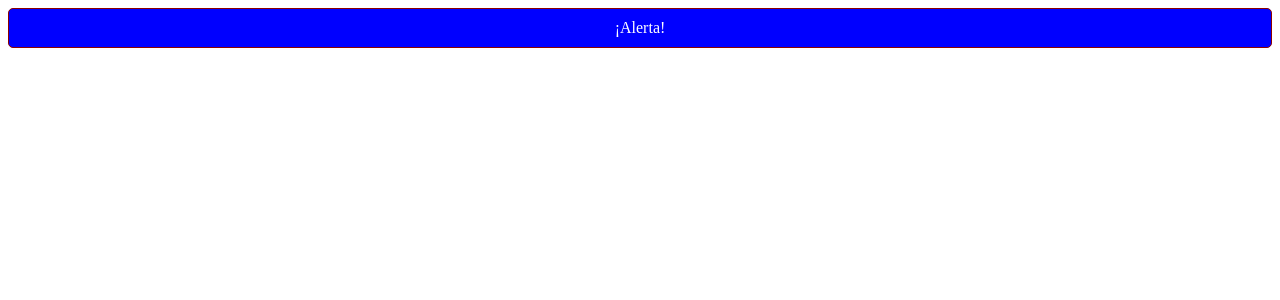
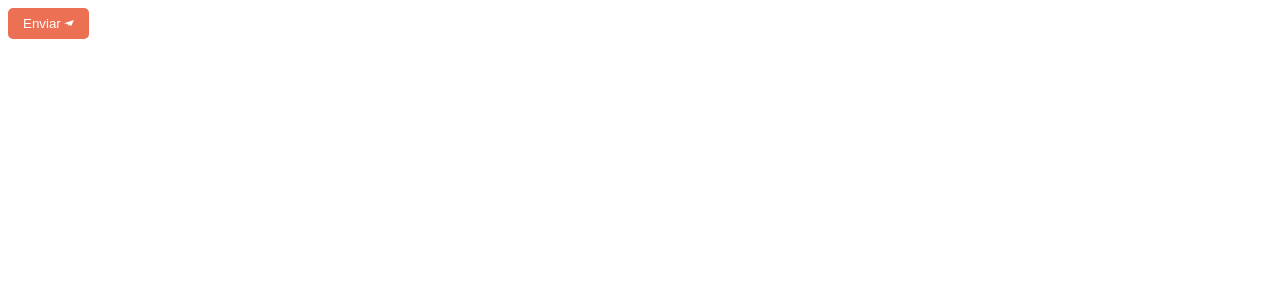
Before and after one commit to EstebanKiito/Skibidi-React, a React (Vite) app: page / in a window 1280 px wide. Shown: the top 300 px of the page. Built offline with nearby package versions, Linux system fonts and the light colour scheme.

Commit message:
EJERCICIO: Button con Estado y Css

```diff
--- a/src/AlertApp.tsx
+++ b/src/ComponentsApp.tsx
@@ -1,9 +1,9 @@
 import { useState } from "react";
 import Alert from "./components/Alert";
+import Button2 from "./components/Button2";
 
 function AlertApp() {
   const [isClicked, setIsClicked] = useState(false);
-
   const handleClick = () => {
     console.log("Alert clicked!");
     setIsClicked(!isClicked);
@@ -24,4 +24,20 @@ function AlertApp() {
   );
 }
 
-export default AlertApp;
+function ButtonApp() {
+  const [isSent, setIsSent] = useState(false);
+  const handleClick = () => {
+    console.log("Button clicked!");
+    setIsSent(true);
+  };
+  return (
+    <div className="container mt-5">
+      <Button2 onClick={handleClick} isSent={isSent}>
+        Enviar
+      </Button2>
+    </div>
+  );
+}
+
+//export default AlertApp;
+export default ButtonApp;
--- /dev/null
+++ b/src/components/Button2/Button2.module.css
@@ -0,0 +1,13 @@
+.button2 {
+  background-color: #ec7054;
+  color: white;
+  border: none;
+  padding: 8px 15px;
+  border-radius: 5px;
+  cursor: pointer;
+  transition: background-color 0.5s ease;
+}
+
+.button2:hover {
+  background-color: #df9c8e;
+}
--- /dev/null
+++ b/src/components/Button2/index.tsx
@@ -0,0 +1,24 @@
+import { ReactNode } from "react";
+import styles from "./Button2.module.css";
+import { SiMinutemailer } from "react-icons/si";
+import { FaCheck } from "react-icons/fa";
+
+type props = {
+  children: ReactNode;
+  isSent?: boolean;
+  onClick: () => void;
+};
+
+function Button2({ children, onClick, isSent }: props) {
+  return (
+    <button className={styles.button2} onClick={onClick} disabled={isSent}>
+      {!isSent ? `${children}  ` : "Enviado "}
+      {!isSent ? (
+        <SiMinutemailer color="white" size="10" />
+      ) : (
+        <FaCheck color="white" size="10" />
+      )}
+    </button>
+  );
+}
+export default Button2;
--- a/src/main.tsx
+++ b/src/main.tsx
@@ -1,7 +1,7 @@
 import React from "react";
 import ReactDOM from "react-dom/client";
 //import App from "./App.tsx";
-import AlertApp from "./AlertApp.tsx";
+import AlertApp from "./ComponentsApp.tsx";
 // import "./index.css";
 //import "bootstrap/dist/css/bootstrap.min.css"; // Importamos Bootstrap
 
```
